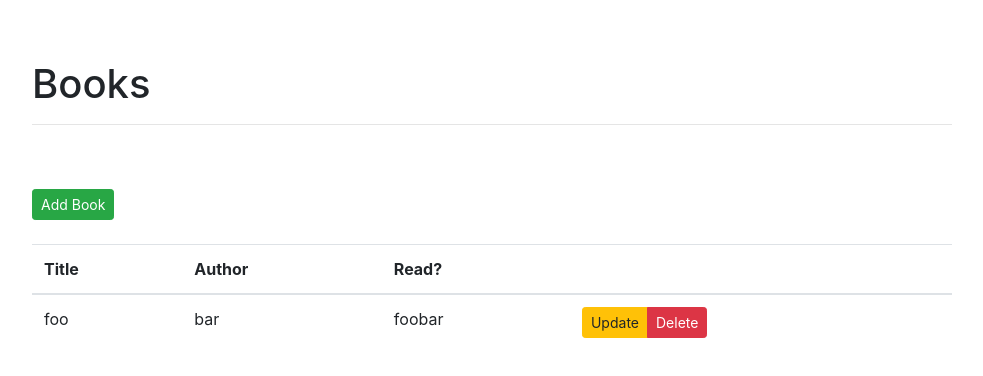
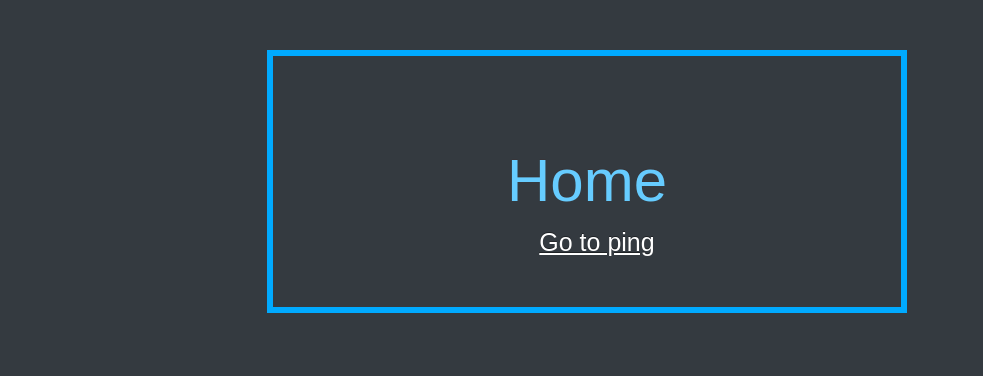
Before and after one commit to cyberbush/Best_Buy_CS360, a Vue app in the folder client/: page / in a window 1280 px wide. Shown: the top 376 px of the page, without its empty margins (53-1036 px from the left). Built offline with nearby package versions, Linux system fonts and the light colour scheme.

Commit message:
Adding styling and updated Home and Ping

```diff
--- a/client/public/index.html
+++ b/client/public/index.html
@@ -1,13 +1,13 @@
 <!DOCTYPE html>
-<html lang="">
+<html lang="en">
   <head>
     <meta charset="utf-8">
     <meta http-equiv="X-UA-Compatible" content="IE=edge">
     <meta name="viewport" content="width=device-width,initial-scale=1.0">
-    <link rel="icon" href="<%= BASE_URL %>favicon.ico">
     <title><%= htmlWebpackPlugin.options.title %></title>
+    <link rel="stylesheet" type="text/css" href="/styles.css">
   </head>
-  <body>
+  <body id="main">
     <noscript>
       <strong>We're sorry but <%= htmlWebpackPlugin.options.title %> doesn't work properly without JavaScript enabled. Please enable it to continue.</strong>
     </noscript>
--- /dev/null
+++ b/client/public/styles.css
@@ -0,0 +1,3 @@
+#main {
+    background-color: #343a40;
+}
--- a/client/src/App.vue
+++ b/client/src/App.vue
@@ -6,6 +6,72 @@
 
 <style>
   #app {
-    margin-top: 60px;
+    margin-top: 30px;
+    background-color: #343a40;
   }
+
+  #app h1 {
+    font-size: 60px;
+    line-height: 30px;
+    margin: 1em 0 .6em 0;
+    font-weight: normal;
+    color: white;
+    font-family: 'Hammersmith One', sans-serif;
+    text-shadow: 0 -1px 0 rgba(59, 48, 48, 0.4);
+    position: relative;
+    color: #6Cf;
+  }
+
+  #app h2 {
+    margin: 1em 0 .6em 0;
+    padding: 0 0 0 20px;
+    font-weight: normal;
+    color: white;
+    font-family: 'Hammersmith One', sans-serif;
+    text-shadow: 0 -1px 0 rgba(0,0,0,0.4);
+    position: relative;
+    font-size: 40px;
+    line-height: 40px;
+  }
+
+  #app h3 {
+    margin: 1em 0 .6em 0;
+    padding: 0 0 0 20px;
+    font-weight: normal;
+    color: white;
+    font-family: 'Hammersmith One', sans-serif;
+    text-shadow: 0 -1px 0 rgba(0,0,0,0.4);
+    position: relative;
+    font-size: 30px;
+    line-height: 40px;
+    font-family: 'Questrial', sans-serif;
+  }
+
+  #app h4, #app a, #app p {
+    margin: 1em 0 .6em 0;
+    padding: 0 0 0 20px;
+    font-weight: normal;
+    color: white;
+    font-family: 'Hammersmith One', sans-serif;
+    text-shadow: 0 -1px 0 rgba(0,0,0,0.4);
+    position: relative;
+    font-size: 25px;
+    line-height: 20px;
+    font-family: 'Questrial', sans-serif;
+  }
+
+  #home, .container{
+    margin: auto;
+    margin-top: 50px;
+    width: 50%;
+    border: 6px solid #0AF;
+    padding: 50px;
+    text-align: center;
+  }
+
+  .container button {
+    padding: 15px;
+    margin: 30px;
+  }
+
 </style>
--- a/client/src/components/Books.vue
+++ /dev/null
@@ -1,35 +0,0 @@
-<template>
-    <div class="container">
-      <div class="row">
-        <div class="col-sm-10">
-          <h1>Books</h1>
-          <hr><br><br>
-          <button type="button" class="btn btn-success btn-sm">Add Book</button>
-          <br><br>
-          <table class="table table-hover">
-            <thead>
-              <tr>
-                <th scope="col">Title</th>
-                <th scope="col">Author</th>
-                <th scope="col">Read?</th>
-                <th></th>
-              </tr>
-            </thead>
-            <tbody>
-              <tr>
-                <td>foo</td>
-                <td>bar</td>
-                <td>foobar</td>
-                <td>
-                  <div class="btn-group" role="group">
-                    <button type="button" class="btn btn-warning btn-sm">Update</button>
-                    <button type="button" class="btn btn-danger btn-sm">Delete</button>
-                  </div>
-                </td>
-              </tr>
-            </tbody>
-          </table>
-        </div>
-      </div>
-    </div>
-  </template>
--- /dev/null
+++ b/client/src/components/Home.vue
@@ -0,0 +1,6 @@
+<template>
+    <div id="home">
+        <h1>Home</h1>
+        <a href="/ping"><u>Go to ping</u></a>
+    </div>
+</template>
--- a/client/src/components/Ping.vue
+++ b/client/src/components/Ping.vue
@@ -1,6 +1,9 @@
 <template>
   <div class="container">
+    <h2>Ping</h2>
     <button type="button" class="btn btn-primary">{{ msg }}</button>
+    <br>
+    <a href="/"><u>Go back to Home</u></a>
   </div>
 </template>
 
--- a/client/src/router/index.js
+++ b/client/src/router/index.js
@@ -1,6 +1,6 @@
 import Vue from "vue";
 import Router from "vue-router";
-import Books from "../components/Books.vue";
+import Home from "../components/Home.vue";
 import Ping from "../components/Ping.vue";
 
 Vue.use(Router);
@@ -8,8 +8,8 @@ Vue.use(Router);
 const routes = [
   {
     path: '/',
-    name: 'Books',
-    component: Books,
+    name: 'Home',
+    component: Home,
   },
   {
     path: "/ping",
```
Also changed, not shown: client/src/components/HelloWorld.vue (deleted, +0 -122 lines).
